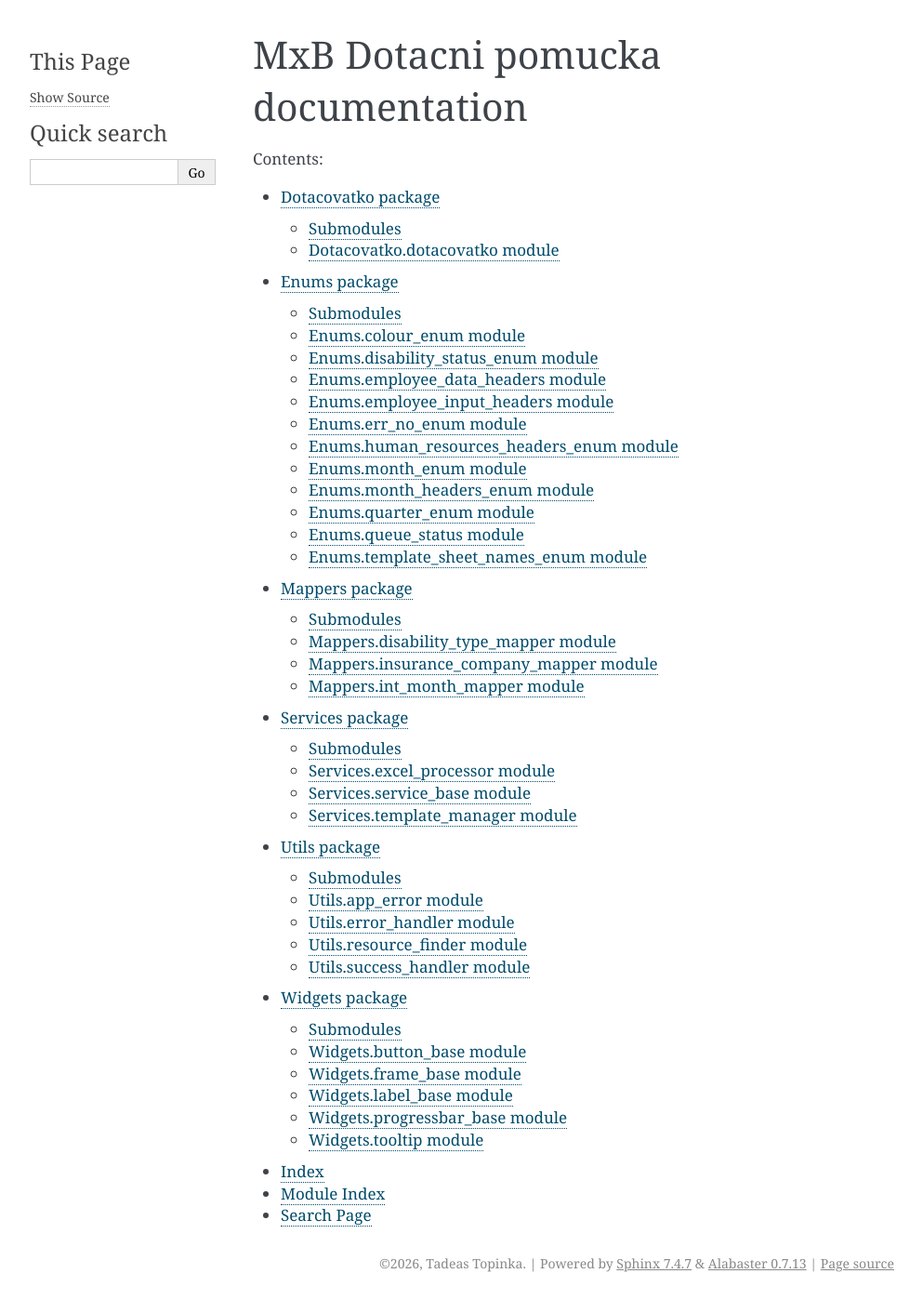
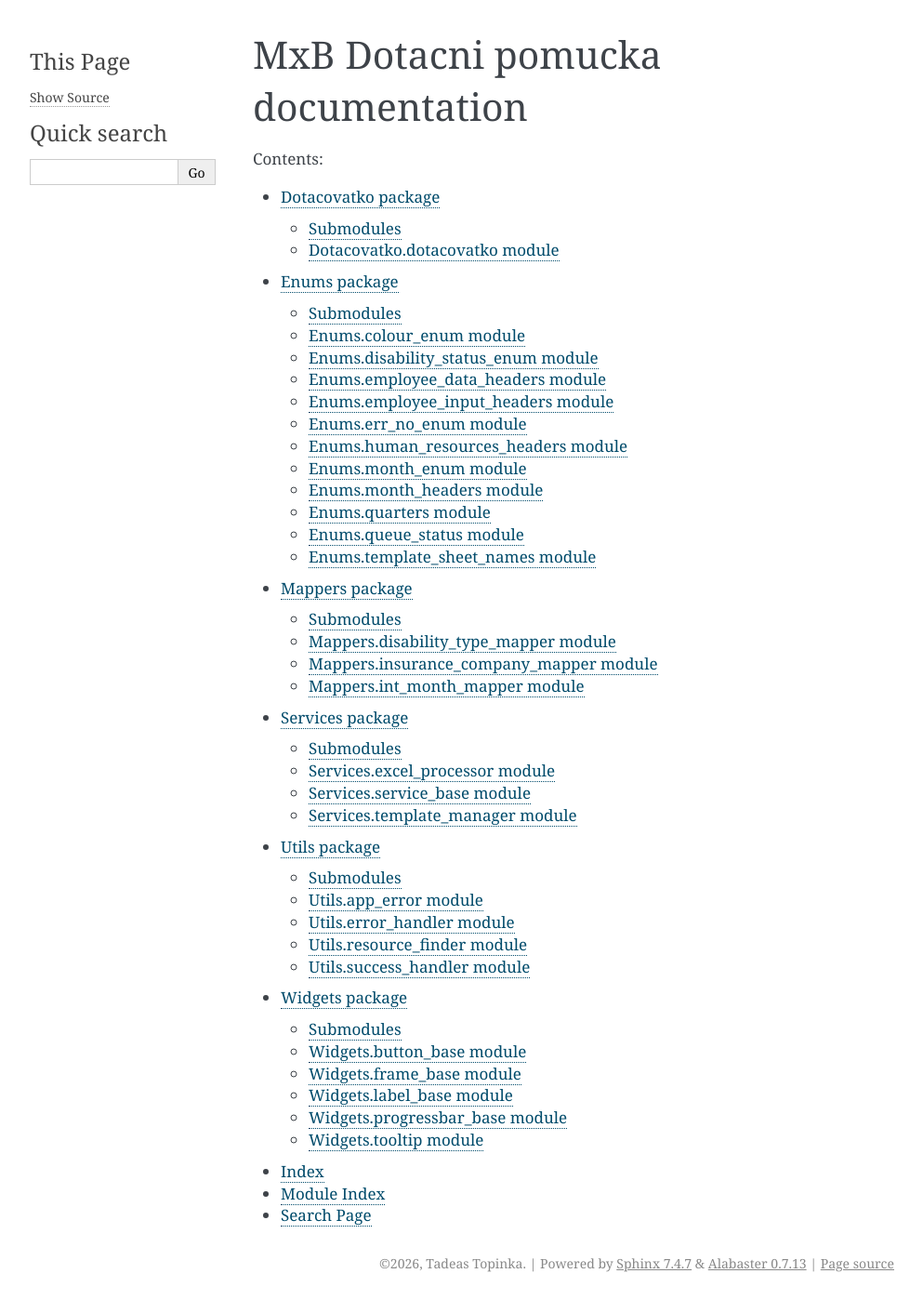
Before and after one commit to MxB-IT/MxB-DotacniPomucka, a Sphinx documentation site: the page built from docs/index.rst, in a window 1280 px wide. Shown: the whole page at 93% size, without its empty margins (148-1141 px from the left). Built offline with Sphinx 7.4.7, drawn with Linux system fonts in a browser that asks for light colours.

```diff
--- a/docs/Enums.rst
+++ b/docs/Enums.rst
@@ -55,10 +55,10 @@ Enums.err\_no\_enum module
    :show-inheritance:
    :undoc-members:
 
-Enums.human\_resources\_headers\_enum module
---------------------------------------------
+Enums.human\_resources\_headers module
+--------------------------------------
 
-.. automodule:: Enums.human_resources_headers_enum
+.. automodule:: Enums.human_resources_headers
    :members:
    :private-members:
    :show-inheritance:
@@ -73,19 +73,19 @@ Enums.month\_enum module
    :show-inheritance:
    :undoc-members:
 
-Enums.month\_headers\_enum module
----------------------------------
+Enums.month\_headers module
+---------------------------
 
-.. automodule:: Enums.month_headers_enum
+.. automodule:: Enums.month_headers
    :members:
    :private-members:
    :show-inheritance:
    :undoc-members:
 
-Enums.quarter\_enum module
---------------------------
+Enums.quarters module
+---------------------
 
-.. automodule:: Enums.quarter_enum
+.. automodule:: Enums.quarters
    :members:
    :private-members:
    :show-inheritance:
@@ -100,10 +100,10 @@ Enums.queue\_status module
    :show-inheritance:
    :undoc-members:
 
-Enums.template\_sheet\_names\_enum module
------------------------------------------
+Enums.template\_sheet\_names module
+-----------------------------------
 
-.. automodule:: Enums.template_sheet_names_enum
+.. automodule:: Enums.template_sheet_names
    :members:
    :private-members:
    :show-inheritance:
```
Also changed, not shown: README.md (+2 -1 lines).
